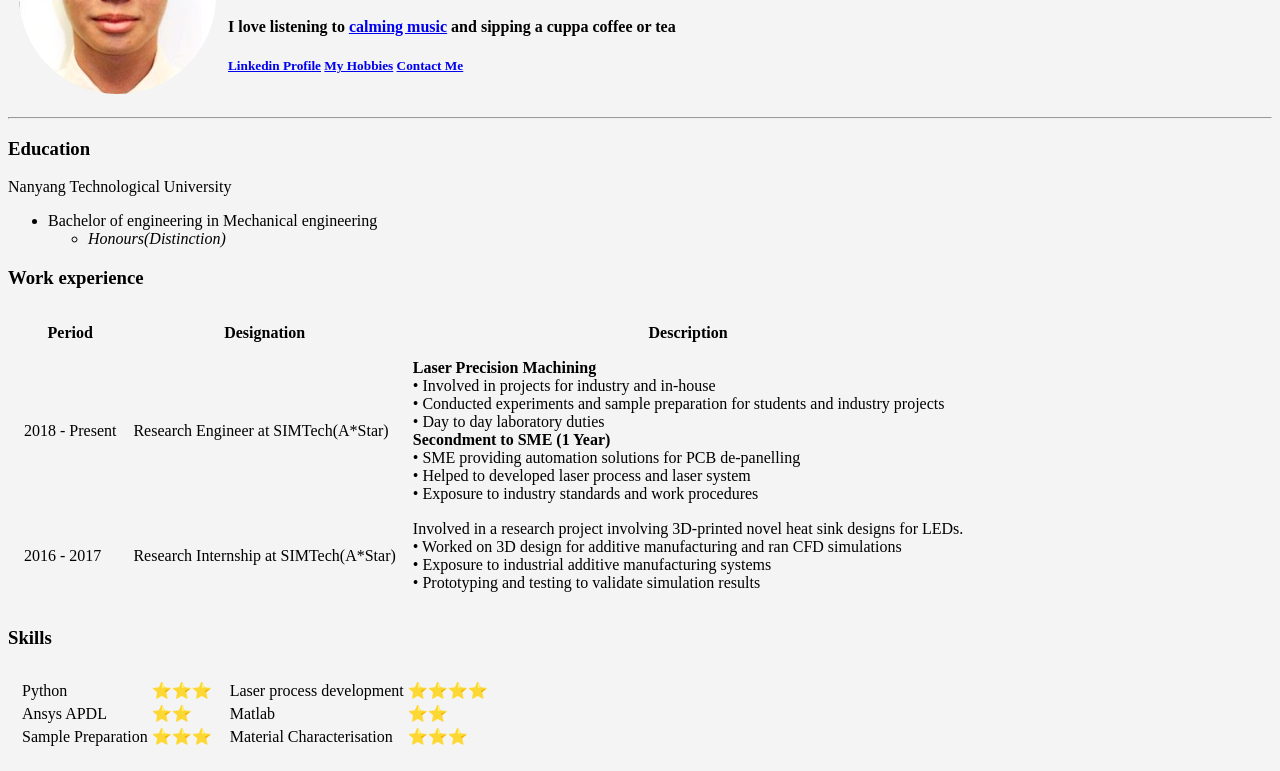
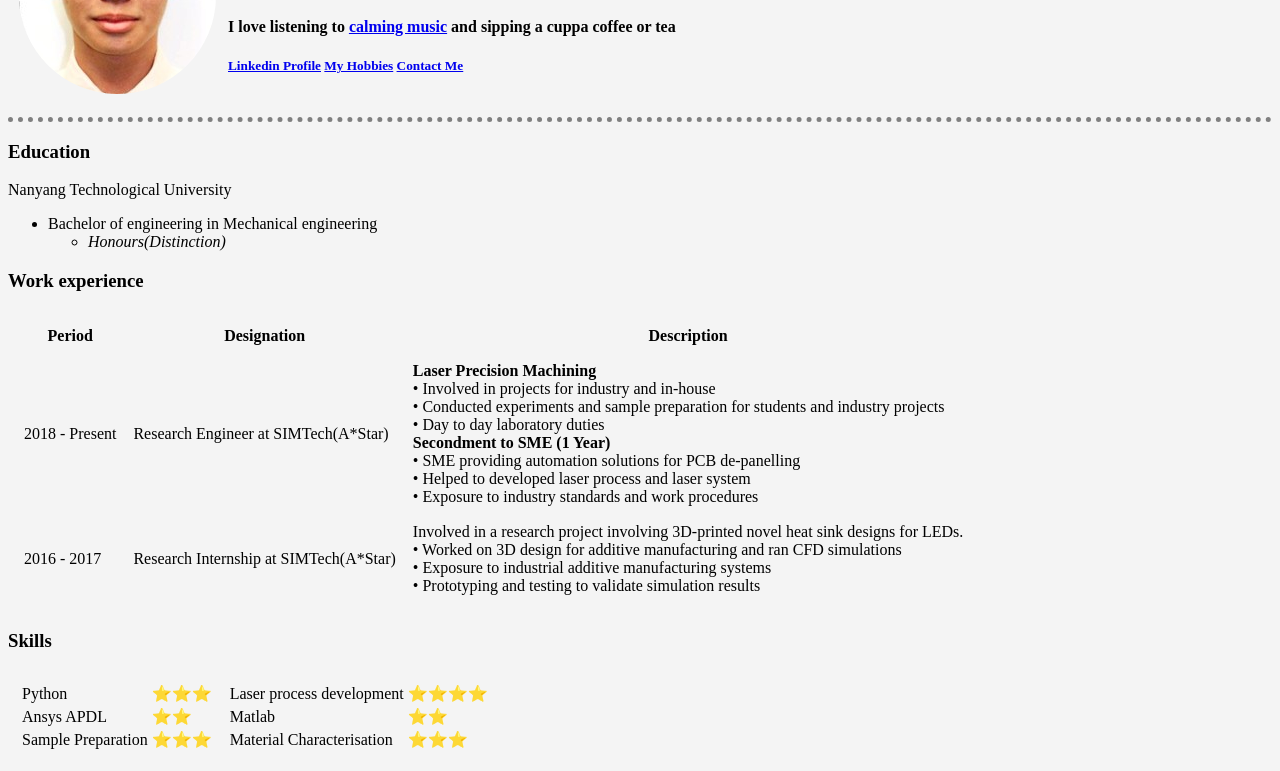
Before and after one commit to mudydhippo/cv, a plain HTML site: page index.html in a window 1280 px wide. Shown: the part 122-893 px from the top of the page. Drawn offline with Linux system fonts and the light colour scheme.

Commit message:
Update index.html

```diff
--- a/index.html
+++ b/index.html
@@ -1,18 +1,12 @@
 <!DOCTYPE html>
 <html lang="en">
-<style>
-  body{
-    background-color: #f4f4f4;
-  }
-  hr{
-    background-color: white;
-  }
-</style>
+
 <head>
   <meta charset="UTF-8">
   <meta name="viewport" content="width=device-width, initial-scale=1.0">
   <meta http-equiv="X-UA-Compatible" content="ie=edge">
   <title>Kok Keat's Site</title>
+  <link rel="stylesheet" href="/styles.css">
 </head>
 
 <body>
```
